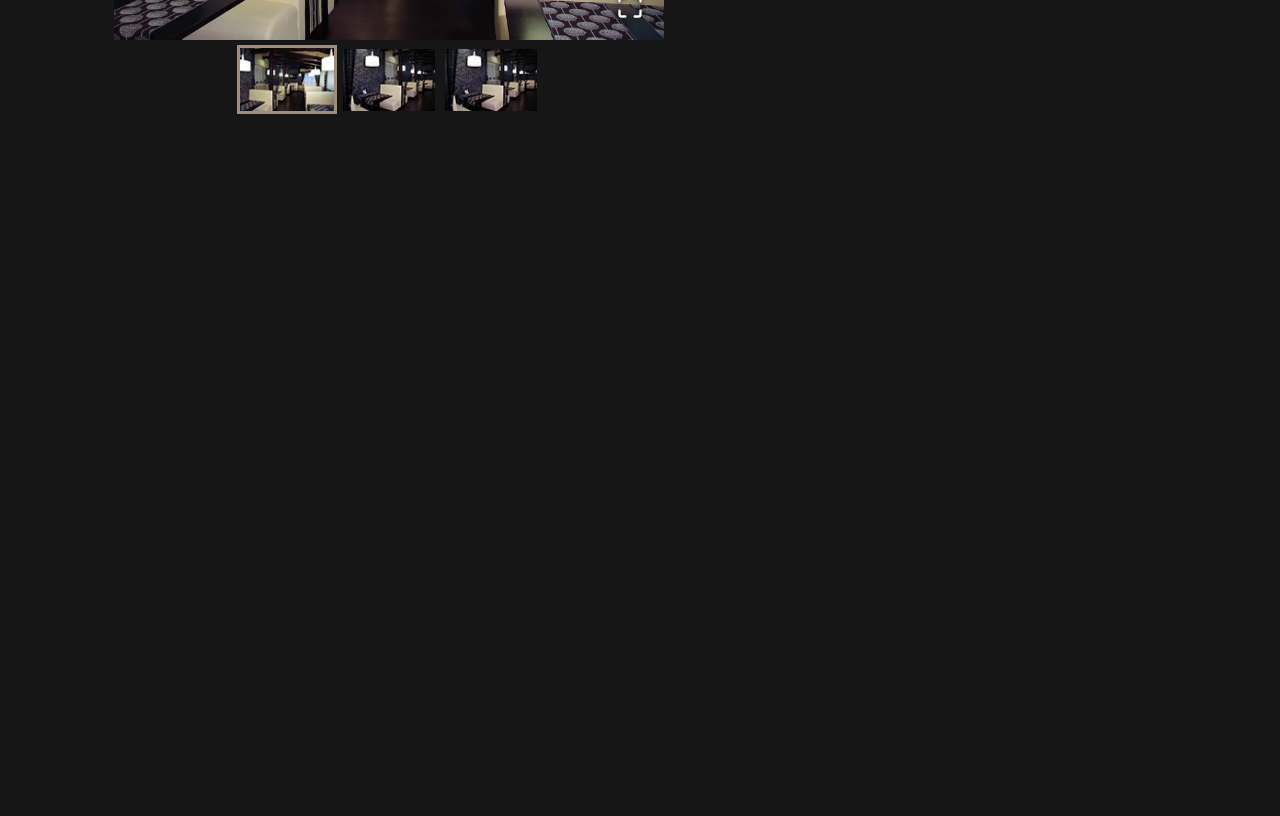
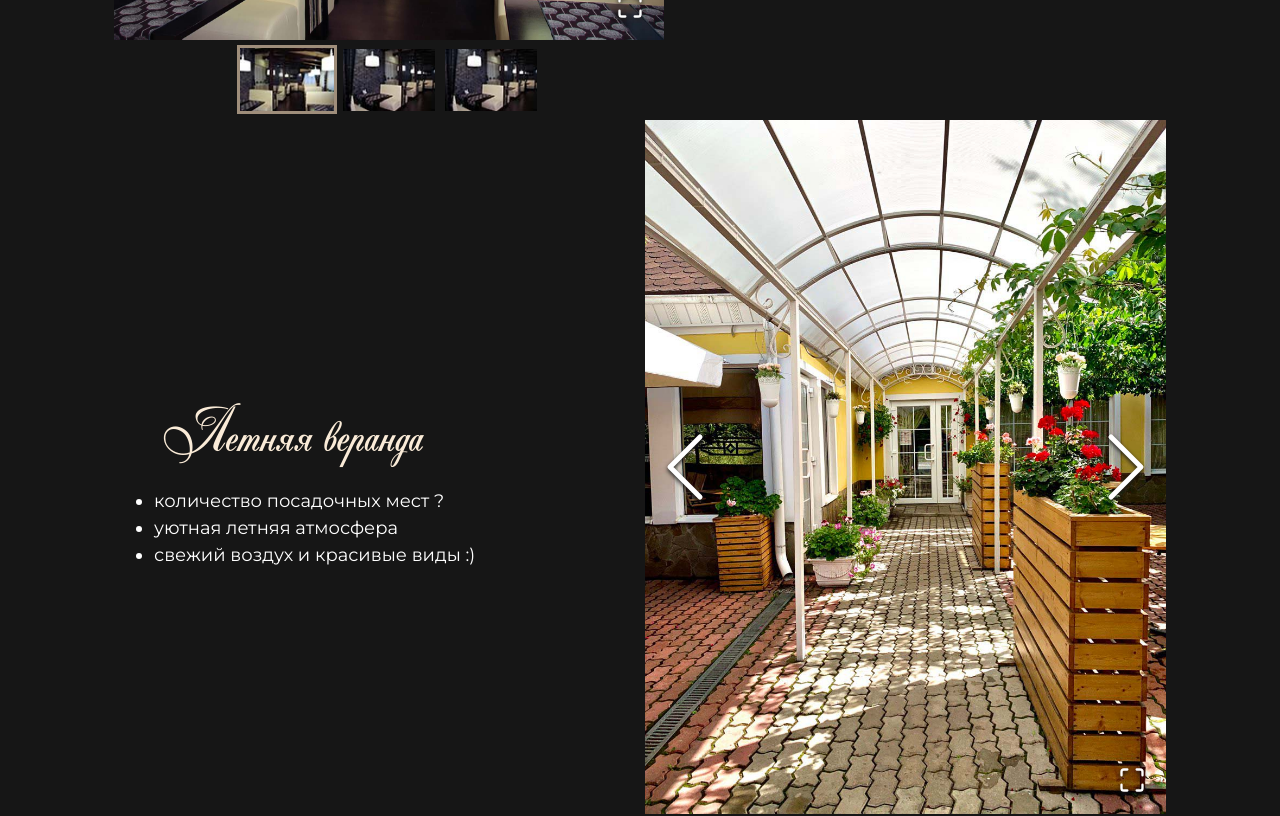
Before and after one commit to YuriyIzyurov/cafe, a Next.js app: page /rooms in a window 1280 px wide. Shown: the part 1300-2116 px from the top of the page. Before the commit the page ends 1500 px from the top, so only its background shows below. Built offline with nearby package versions, Linux system fonts and the light colour scheme.

Commit message:
add galary

```diff
--- a/utility/Carousel.tsx
+++ b/utility/Carousel.tsx
@@ -44,13 +44,13 @@ const rooms = [
             'отдельный гардероб'],
         images: ['/images/rooms/room3-1.jpg','/images/rooms/room3-2.jpg','/images/rooms/room3-3.jpg']
     },
-    /*{
+    {
         name: 'Летняя веранда',
-        text: ['количество посадочных мест 28',
-            'для ежедневного комфортного времяпрепровождения', "для ежедневного комфортного времяпрепровождения",
-            'еще какое-нибудь преимущество0'],
+        text: ['количество посадочных мест ?',
+            'уютная летняя атмосфера',
+            'свежий воздух и красивые виды :)'],
         images: ['/images/rooms/room4-1.jpg','/images/rooms/room4-2.jpg','/images/rooms/room4-3.jpg','/images/rooms/room4-4.jpg']
-    }*/]
+    }]
 
 const handleScreenChange = (isFullScreen:boolean) => {
     if (screen.orientation.lock && isFullScreen) {
```
Also changed, not shown: public/images/rooms/room4-2-thumb.jpg, public/images/rooms/room4-2.jpg.
